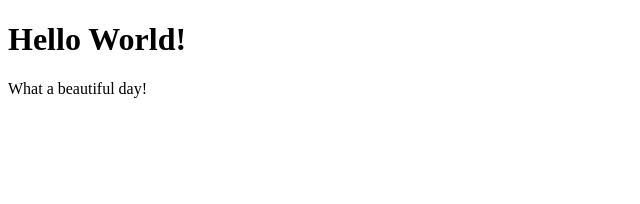
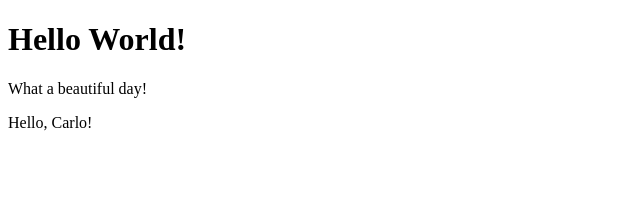
Before and after one commit to Emiliano-S/react-exercises, a React (Create React App) app: page / in a window 1280 px wide. Shown: the top 204 px of the page, without its empty margins (0-640 px from the left). Built offline with nearby package versions, Linux system fonts and the light colour scheme.

Commit message:
End: esercizio props-01

```diff
--- a/src/App.js
+++ b/src/App.js
@@ -1,11 +1,13 @@
 import React from 'react';
 import { Hello } from './Hello';
+import { Welcome } from './Welcome';
 
 export class App extends React.Component{
     render(){
         return(
             <div>
                 <Hello />
+                <Welcome name="Carlo"/>
             </div>
         );
     };
--- /dev/null
+++ b/src/Welcome.js
@@ -0,0 +1,7 @@
+import React from 'react';
+
+export class Welcome extends React.Component{
+    render(){
+        return <p>Hello, {this.props.name}!</p>
+    }
+}
```
